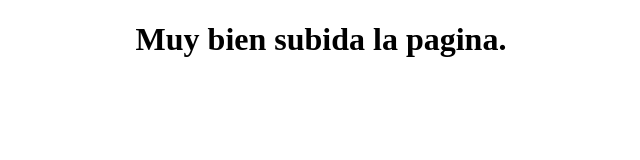
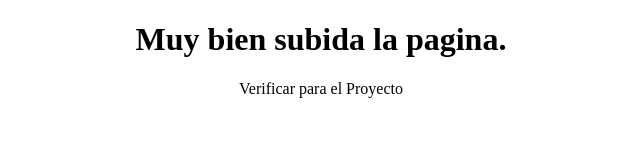
Before and after one commit to PorDrey/proyecto02, a plain HTML site: page index.html in a window 1280 px wide. Shown: the whole page, without its empty margins (319-959 px from the left). Drawn offline with Linux system fonts and the light colour scheme.

Commit message:
Update index.html

```diff
--- a/index.html
+++ b/index.html
@@ -5,5 +5,6 @@
 </head>
 <body>
 	<center> <h1> Muy bien subida la pagina. </h1></center>
+	<center> Verificar para  el Proyecto </center>
 </body>
 </html>
```
